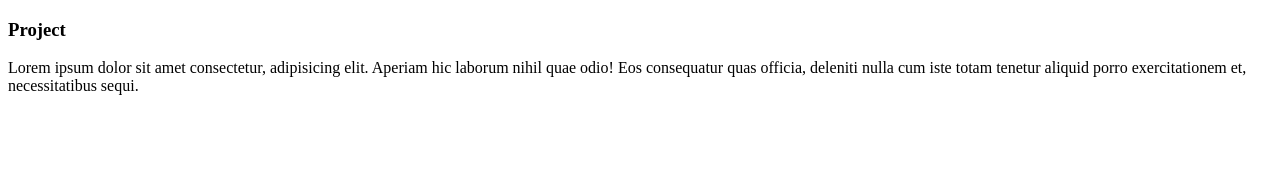
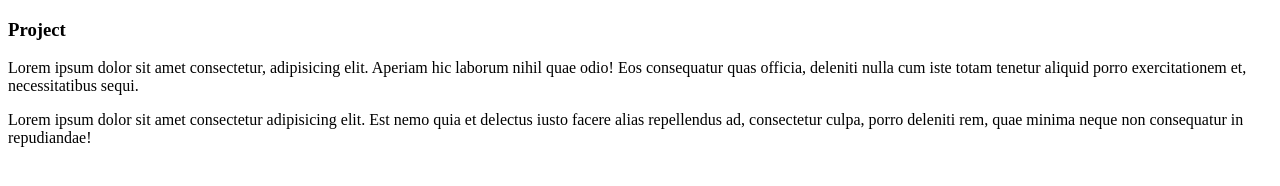
Before and after one commit to Njuen-Nidoro/techgirl, a plain HTML site: page index.html in a window 1280 px wide. Drawn offline with Linux system fonts and the light colour scheme.

Commit message:
changes to html

```diff
--- a/index.html
+++ b/index.html
@@ -10,5 +10,6 @@
     <h3>Project</h3>
 
     <p>Lorem ipsum dolor sit amet consectetur, adipisicing elit. Aperiam hic laborum nihil quae odio! Eos consequatur quas officia, deleniti nulla cum iste totam tenetur aliquid porro exercitationem et, necessitatibus sequi.</p>
+    <p>Lorem ipsum dolor sit amet consectetur adipisicing elit. Est nemo quia et delectus iusto facere alias repellendus ad, consectetur culpa, porro deleniti rem, quae minima neque non consequatur in repudiandae!</p>
 </body>
 </html>
```
